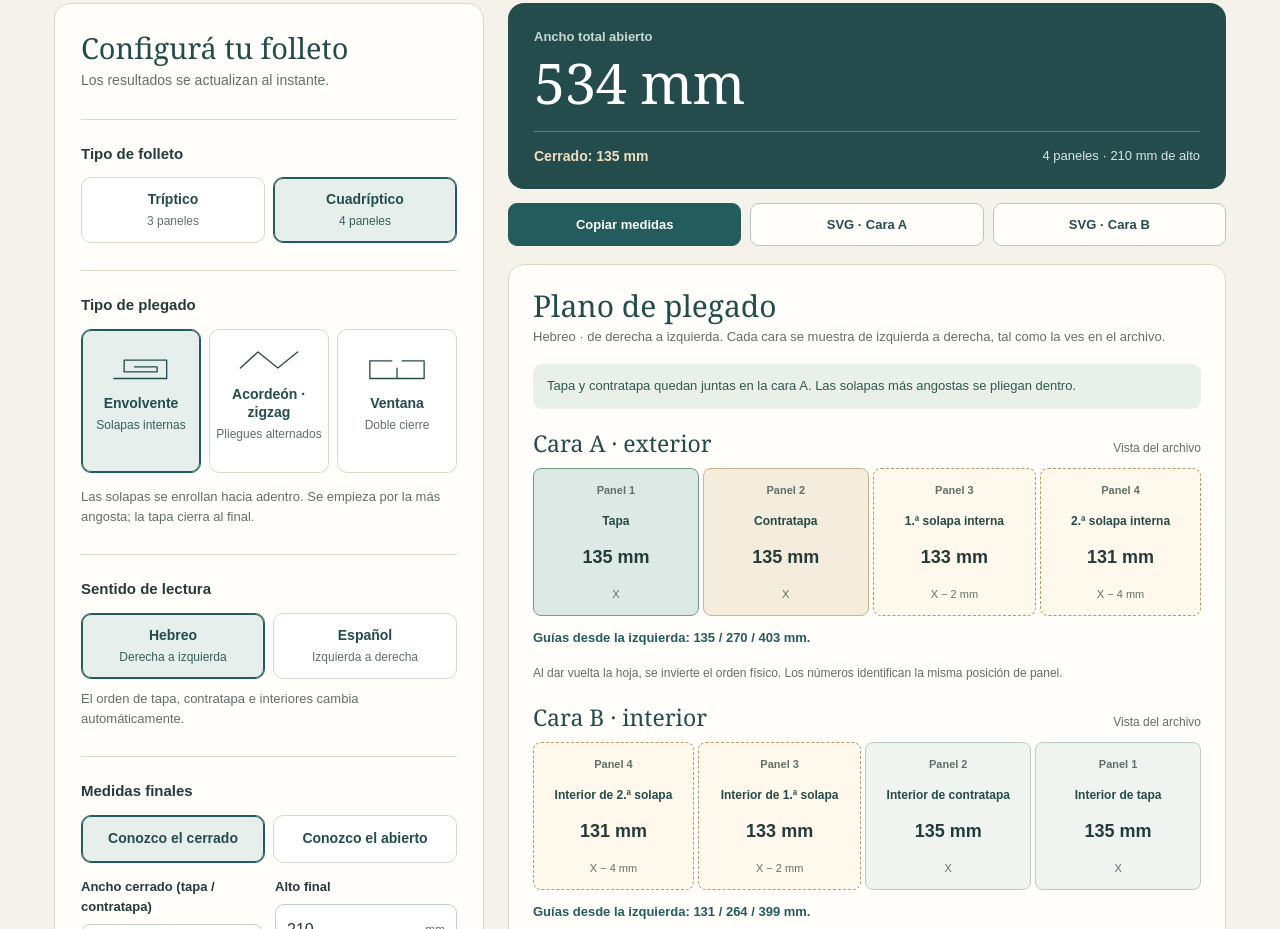
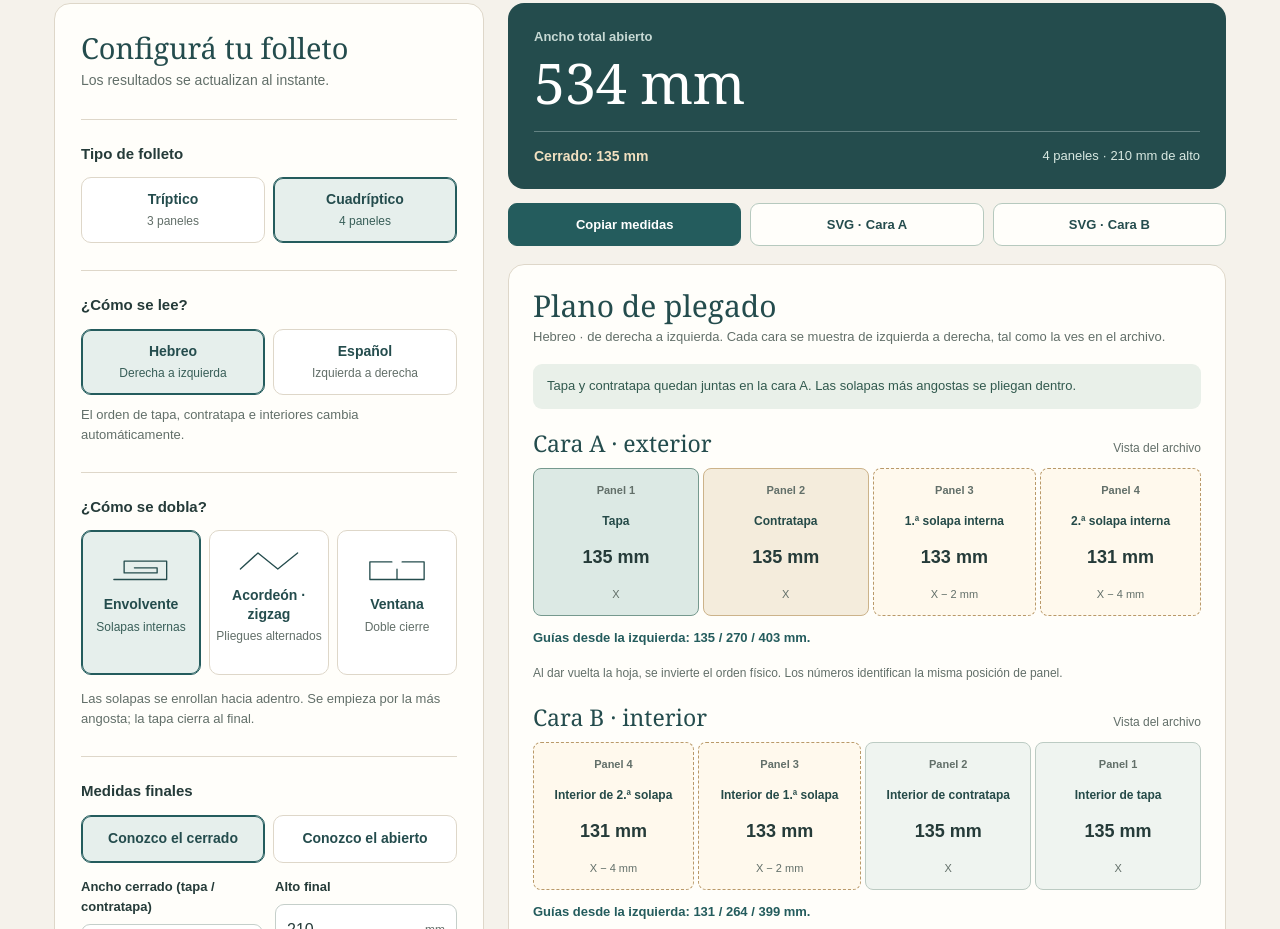
Before and after one commit to judaicadesign/portal, a website: page herramientas/folletos/index.html in a window 1280 px wide. Shown: the part 343-1272 px from the top of the page. Drawn offline with Linux system fonts and the light colour scheme; a web font is replaced by a local one.

Commit message:
Preserve established reading-before-fold flow and regression coverage

```diff
--- a/herramientas/folletos/index.html
+++ b/herramientas/folletos/index.html
@@ -48,7 +48,16 @@
         </fieldset>
 
         <fieldset class="field-group">
-          <legend>Tipo de plegado</legend>
+          <legend>¿Cómo se lee?</legend>
+          <div class="mode-switch reading-switch" role="group" aria-label="Sentido de lectura">
+            <button id="hebrewBtn" class="active" type="button" aria-pressed="true">Hebreo<small>Derecha a izquierda</small></button>
+            <button id="spanishBtn" type="button" aria-pressed="false">Español<small>Izquierda a derecha</small></button>
+          </div>
+          <p class="field-explainer">El orden de tapa, contratapa e interiores cambia automáticamente.</p>
+        </fieldset>
+
+        <fieldset class="field-group">
+          <legend>¿Cómo se dobla?</legend>
           <div class="mode-switch fold-switch" role="group" aria-label="Tipo de plegado">
             <button id="rollBtn" class="active" type="button" aria-pressed="true">
               <svg viewBox="0 0 90 40" aria-hidden="true"><path d="M8 33H80V8H22v16h45v-7H36"/></svg>
@@ -66,15 +75,6 @@
           <p id="gate-help" class="field-explainer" hidden>La ventana con cierre central necesita cuatro paneles.</p>
           <p id="fold-description" class="fold-description"></p>
           <p id="selection-status" class="field-explainer" role="status" aria-live="polite"></p>
-        </fieldset>
-
-        <fieldset class="field-group">
-          <legend>Sentido de lectura</legend>
-          <div class="mode-switch reading-switch" role="group" aria-label="Sentido de lectura">
-            <button id="hebrewBtn" class="active" type="button" aria-pressed="true">Hebreo<small>Derecha a izquierda</small></button>
-            <button id="spanishBtn" type="button" aria-pressed="false">Español<small>Izquierda a derecha</small></button>
-          </div>
-          <p class="field-explainer">El orden de tapa, contratapa e interiores cambia automáticamente.</p>
         </fieldset>
 
         <fieldset class="field-group">
```
